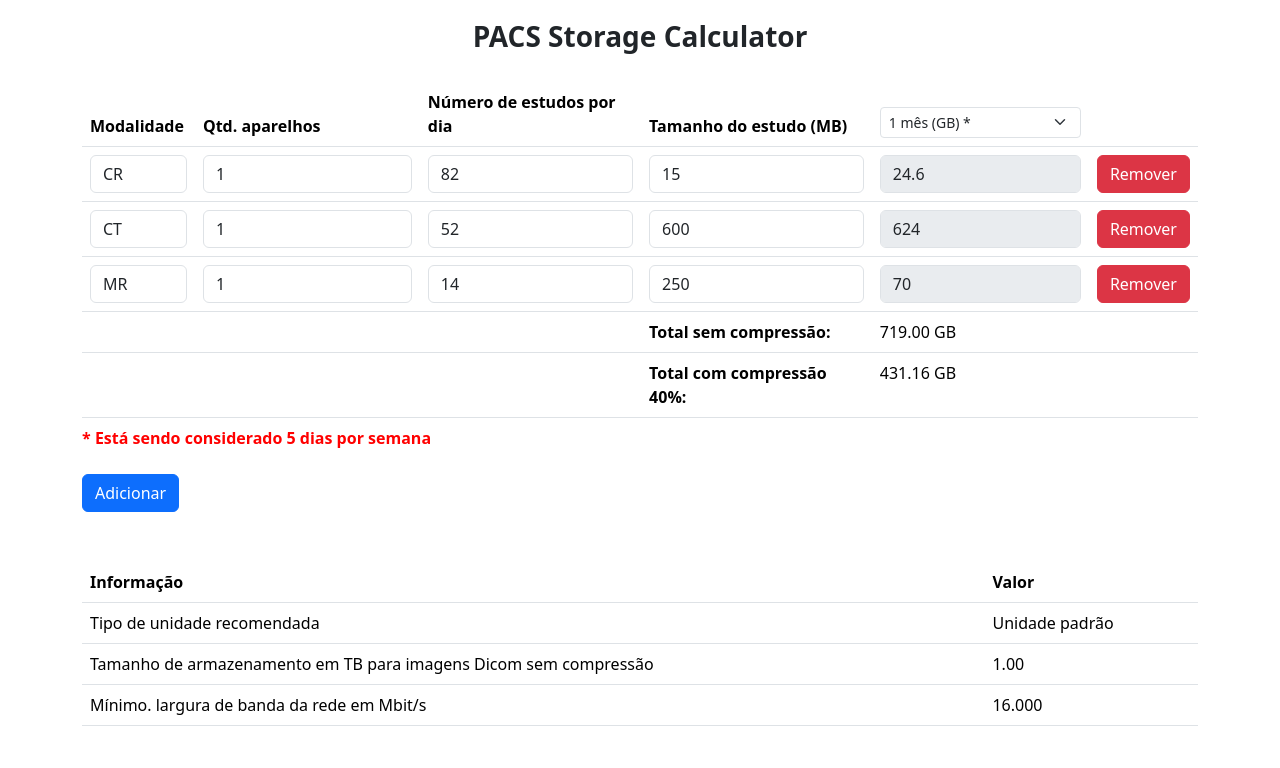
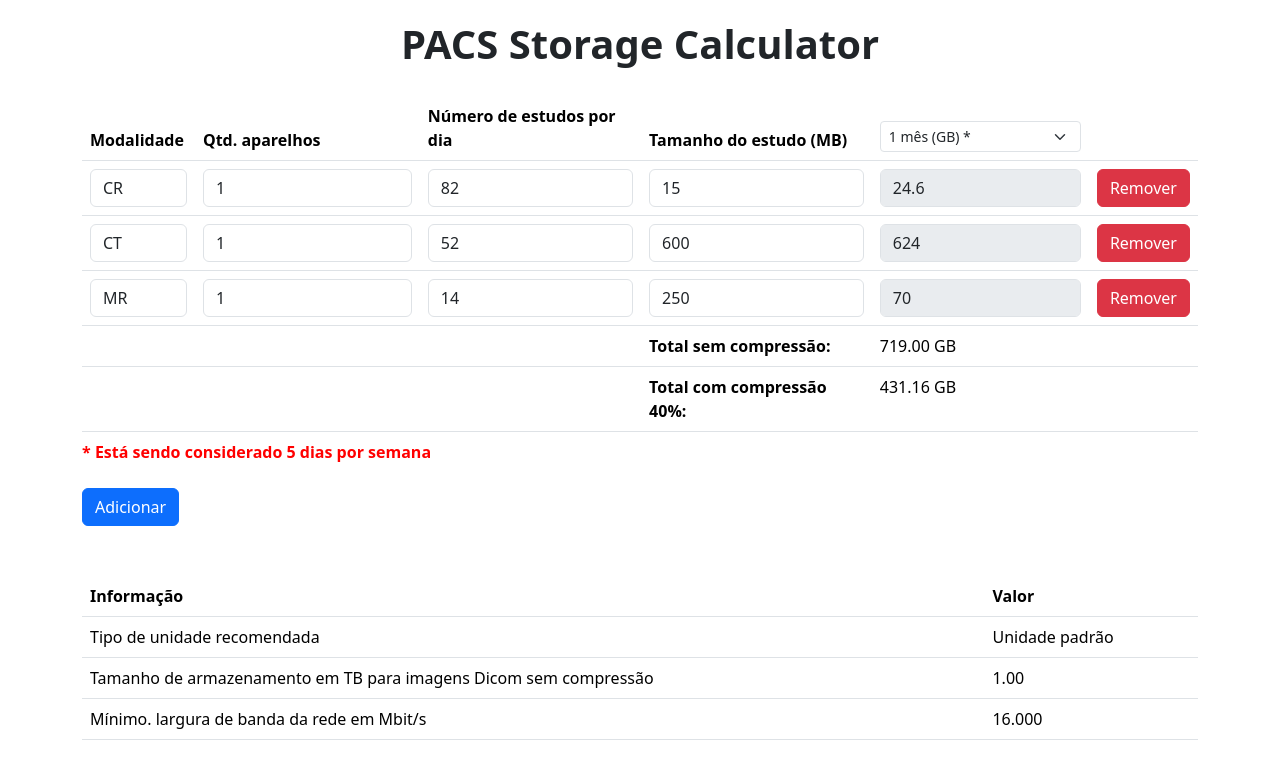
Before and after one commit to brunocarvalhodearaujo/pacs-size-calculator, a React (Create React App) app: page / in a window 1280 px wide. Shown: the top 768 px of the page. Built offline with nearby package versions, Linux system fonts and the light colour scheme.

Commit message:
pequenas mudanças

```diff
--- a/src/Calculator.tsx
+++ b/src/Calculator.tsx
@@ -158,9 +158,9 @@ const Calculator: FC<Props> = props => {
     <div className="container">
       <div className="row justify-content-end">
         <div className="col-md-12" style={{ marginTop: 20, marginBottom: 20 }}>
-          <h3 style={{ fontWeight: 'bold', textAlign: 'center' }}>
+          <h1 style={{ fontWeight: 'bold', textAlign: 'center' }}>
             PACS Storage Calculator
-          </h3>
+          </h1>
         </div>
         <div className="col-md-12">
           <table className="table">
```
